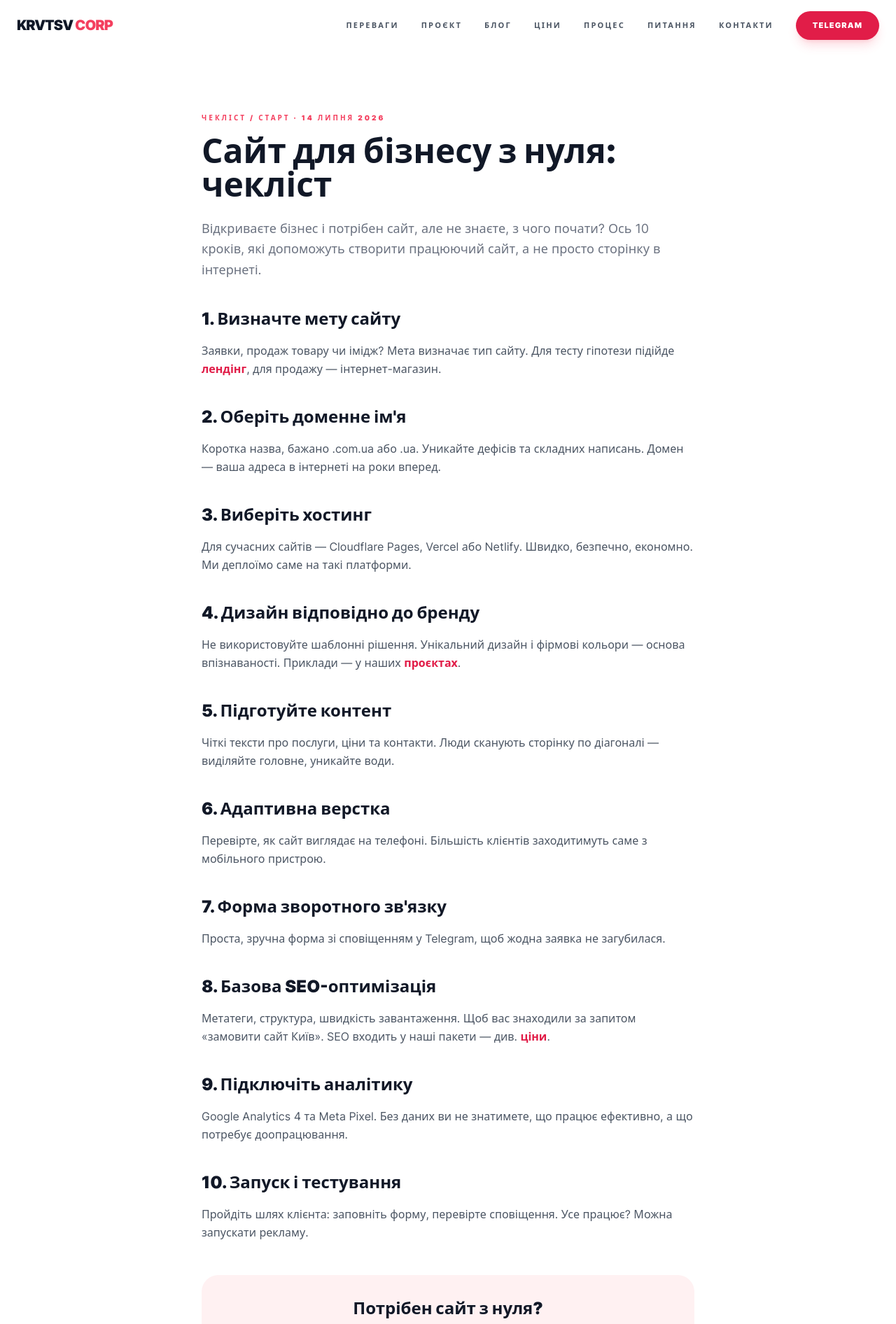
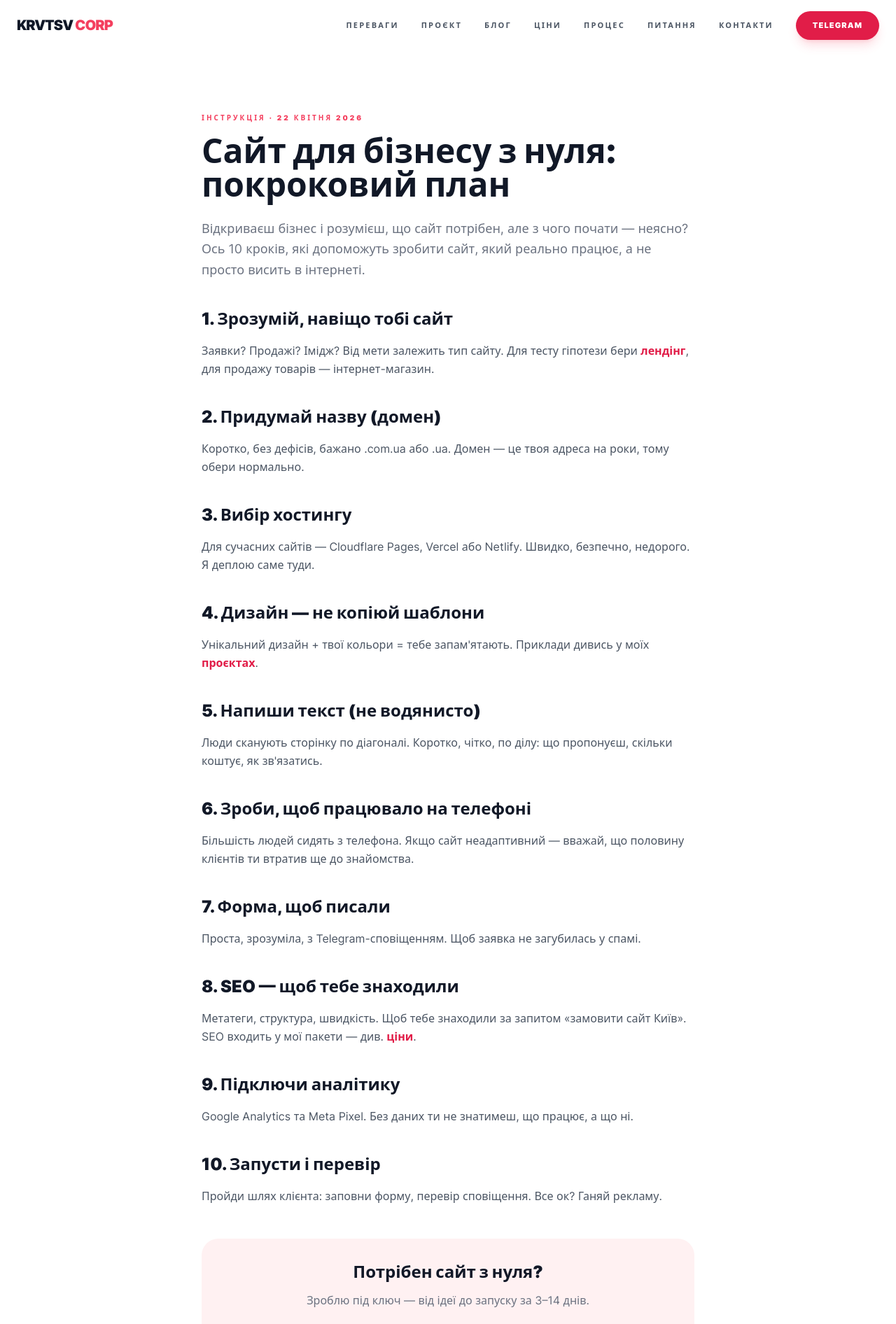
Before and after one commit to porustzi/krvtsv, a React (Vite) app in the folder project/: page /blog/site-from-scratch-checklist in a window 1280 px wide. Shown: the top 1892 px of the page at 70% size. Built offline with nearby package versions, Linux system fonts and the light colour scheme.

Commit message:
Blog: casual tone, April dates, updated sitemap

```diff
--- a/project/src/pages/BlogIndex.tsx
+++ b/project/src/pages/BlogIndex.tsx
@@ -5,35 +5,35 @@ import Footer from '../components/Footer';
 
 const posts = [
   {
-    title: 'Лендінг чи повноцінний сайт: що обрати бізнесу',
-    desc: 'Порівнюємо вартість, терміни та конверсію. Коли достатньо лендінгу, а коли потрібен повноцінний сайт або магазин.',
+    title: 'Лендінг чи сайт: шо краще для бізнесу?',
+    desc: 'Кидати гроші на лендінг чи робити повноцінний сайт? Розбираю, коли який варіант працює, а коли це просто викинуті гроші.',
     href: '/blog/landing-vs-website',
     tag: 'Вибір',
-    date: '10 липня 2026',
+    date: '10 квітня 2026',
     read: '5 хв',
   },
   {
-    title: 'Чому сайт не дає заявок і як це виправити',
-    desc: '7 причин, чого форма не працює: швидкість, довіра, адаптивність, SEO. Чекліст для самостійного аудиту.',
+    title: 'Сайт є, а заявок нема? Розбираю причини',
+    desc: '7 причин, чому твій сайт не приносить клієнтів. Від швидкості до форми заявки — що поправити, щоб пішли заявки.',
     href: '/blog/no-leads-from-site',
-    tag: 'Проблема',
-    date: '12 липня 2026',
+    tag: 'Розбір',
+    date: '16 квітня 2026',
     read: '6 хв',
   },
   {
-    title: 'Сайт для бізнесу з нуля: чекліст',
-    desc: '10 кроків від ідеї до запуску: домен, хостинг, дизайн, текст, SEO, аналітика.',
+    title: 'Сайт для бізнесу з нуля: покроковий план',
+    desc: 'Вирішив зробити сайт, але не знаєш з чого почати? 10 простих кроків — від домену до запуску. Без води.',
     href: '/blog/site-from-scratch-checklist',
     tag: 'Старт',
-    date: '14 липня 2026',
+    date: '22 квітня 2026',
     read: '7 хв',
   },
   {
-    title: 'Чому React + Vite — оптимальний вибір для сайту',
-    desc: 'Швидкість, SEO, підтримка. Порівняння з WordPress і чистим HTML. Пояснюємо на прикладах.',
+    title: 'Чому я роблю сайти на React + Vite',
+    desc: 'Чому не WordPress, не HTML, не Tilda. Пояснюю на пальцях, чому цей стек швидший, зручніший і краще для SEO.',
     href: '/blog/react-vite',
     tag: 'Гайд',
-    date: '16 липня 2026',
+    date: '28 квітня 2026',
     read: '4 хв',
   },
 ];
@@ -42,8 +42,8 @@ export default function BlogIndex() {
   return (
     <div className="min-h-screen bg-white overflow-x-hidden">
       <Seo
-        title="Блог про веб-розробку та сайти | KRVTSV CORP"
-        description="Гайди та чеклісти з веб-розробки: лендінг чи сайт, чому немає заявок, стек React+Vite, запуск сайту для бізнесу. Від веб-студії KRVTSV CORP."
+        title="Блог веб-розробника | KRVTSV CORP"
+        description="Блог про створення сайтів: лендінг чи повноцінний сайт, чому немає заявок, React+Vite vs WordPress, запуск сайту з нуля. Пишу коротко і по ділу."
         path="/blog"
         ogType="website"
       />
@@ -52,10 +52,10 @@ export default function BlogIndex() {
         <section className="pt-32 pb-16 md:pt-40 md:pb-24 max-w-7xl mx-auto px-4 sm:px-8">
           <p className="text-xs sm:text-[10px] font-black uppercase tracking-[0.3em] text-rose-500 mb-4">Блог</p>
           <h1 className="text-4xl md:text-6xl font-black leading-tight text-gray-900 mb-4 break-words">
-            Гайди та <span className="text-rose-500">чеклісти</span>
+            Блог веб-<span className="text-rose-500">розробника</span>
           </h1>
           <p className="text-gray-500 text-lg max-w-2xl mb-12">
-            Корисні матеріали про веб-розробку: як вибрати тип сайту, запустити проєкт з нуля та отримувати заявки.
+            Пишу про сайти, розробку і речі, які реально працюють. Без води, без нудьги.
           </p>
 
           <div className="grid md:grid-cols-2 gap-6">
--- a/project/src/pages/BlogReactVite.tsx
+++ b/project/src/pages/BlogReactVite.tsx
@@ -7,45 +7,45 @@ export default function BlogReactVite() {
   return (
     <div className="min-h-screen bg-white overflow-x-hidden">
       <Seo
-        title="Чому React + Vite для сайту — гайд 2026 | KRVTSV CORP"
-        description="Чому варто робити сайт на React і Vite у 2026: швидкість, SEO, підтримка. Порівняння з WordPress та чистим HTML. Гайд від веб-розробника."
+        title="Чому я роблю сайти на React + Vite, а не на WordPress | KRVTSV CORP"
+        description="Чому я використовую React + Vite для сайтів, а не WordPress або Tilda. Пояснюю переваги: швидкість, SEO, зручність. Досвід веб-розробника."
         path="/blog/react-vite"
         ogType="article"
       />
       <Header />
       <main>
         <article className="pt-32 pb-16 md:pt-40 md:pb-24 max-w-3xl mx-auto px-4 sm:px-8">
-          <p className="text-xs sm:text-[10px] font-black uppercase tracking-[0.3em] text-rose-500 mb-4">Гайд / Стек · 16 липня 2026</p>
+          <p className="text-xs sm:text-[10px] font-black uppercase tracking-[0.3em] text-rose-500 mb-4">Гайд · 28 квітня 2026</p>
           <h1 className="text-4xl md:text-5xl font-black leading-tight text-gray-900 mb-6 break-words">
-            Чому React + Vite — найкращий вибір для сайту у 2026
+            Чому я роблю сайти на React + Vite, а не на WordPress
           </h1>
           <p className="text-gray-500 text-lg leading-relaxed mb-8">
-            Обираєте стек для нового сайту? React разом із Vite дає оптимальне поєднання швидкості розробки, продуктивності та SEO. Розбираємо, чому це варіант, який варто розглянути.
+            Мені часто кажуть: «А чому не WordPress? Він же безкоштовний, там плагінів купа». Розкажу, чому я вибрав React + Vite і чому цей стек реально краще для бізнесу.
           </p>
 
-          <h2 className="text-2xl font-black text-gray-900 mt-10 mb-4">1. Швидкість завантаження</h2>
+          <h2 className="text-2xl font-black text-gray-900 mt-10 mb-4">1. Швидкість — це гроші</h2>
           <p className="text-gray-600 leading-relaxed mb-6">
-            Vite використовує нативні ES-модулі та миттєвий HMR. Фінальна збірка менша за аналогічну на Webpack, що прямо впливає на LCP та позиції в Google. Сайти на React+Vite завантажуються за 0.8–1.5 с.
+            Сайт на Vite завантажується за 0.8–1.5 секунди. WordPress з плагінами — 3–5 секунд. Кожна секунда затримки зменшує конверсію на 7%. Порахуй сам, скільки тобі коштує повільний сайт.
           </p>
 
-          <h2 className="text-2xl font-black text-gray-900 mt-10 mb-4">2. SEO та індексація</h2>
+          <h2 className="text-2xl font-black text-gray-900 mt-10 mb-4">2. SEO без головного болю</h2>
           <p className="text-gray-600 leading-relaxed mb-6">
-            React-сайти можна пререндерити (SSG/SSR) — пошуковий робот отримує готовий HTML одразу, без очікування JavaScript. Саме так працює цей сайт: контент потрапляє в індекс Google без затримок.
+            React-сайти можна пререндерити — Google отримує готовий HTML одразу, без виконання JavaScript. Цей сайт саме так і працює: контент потрапляє в індекс моментально. На WordPress для цього треба танці з бубном і платні плагіни.
           </p>
 
-          <h2 className="text-2xl font-black text-gray-900 mt-10 mb-4">3. Порівняння з WordPress</h2>
+          <h2 className="text-2xl font-black text-gray-900 mt-10 mb-4">3. WordPress vs React: чесно</h2>
           <p className="text-gray-600 leading-relaxed mb-6">
-            WordPress зручний для контенту, але повільніший і потребує постійного оновлення плагінів. React/Vite — вибір для проєктів, де важлива продуктивність: лендінги, бізнес-сайти, SaaS, інтернет-магазини.
+            WordPress — норм, якщо треба блог або простий сайт, який ти будеш сам наповнювати. Але він повільний, вимагає постійних оновлень і часто ламається від плагінів. React/Vite — для тих, кому потрібна продуктивність і надійність.
           </p>
 
-          <h2 className="text-2xl font-black text-gray-900 mt-10 mb-4">4. Коли обрати fullstack</h2>
+          <h2 className="text-2xl font-black text-gray-900 mt-10 mb-4">4. А якщо потрібен fullstack?</h2>
           <p className="text-gray-600 leading-relaxed mb-6">
-            Якщо потрібен не тільки фронтенд, а й бекенд з базою даних — перегляньте сторінку <Link to="/services/fullstack" className="text-rose-600 font-bold hover:underline">fullstack-розробки</Link>. Для магазину — <Link to="/services/ecommerce" className="text-rose-600 font-bold hover:underline">розробку інтернет-магазину</Link>.
+            Якщо тобі потрібен не тільки сайт, а й бекенд з базою даних — React + Node.js робить це в рамках одного стеку. Дивись сторінку <Link to="/services/fullstack" className="text-rose-600 font-bold hover:underline">fullstack-розробки</Link>. Для магазину — <Link to="/services/ecommerce" className="text-rose-600 font-bold hover:underline">розробка інтернет-магазину</Link>.
           </p>
 
           <div className="mt-12 bg-rose-50 rounded-3xl p-8 text-center">
             <h3 className="text-2xl font-black text-gray-900 mb-3">Потрібен сайт на React?</h3>
-            <p className="text-gray-500 mb-6">Замовте лендінг або бізнес-сайт у KRVTSV CORP.</p>
+            <p className="text-gray-500 mb-6">Замов лендінг або бізнес-сайт — обговоримо в Telegram.</p>
             <a href="https://t.me/holdingtokens" target="_blank" rel="noopener noreferrer" className="inline-flex items-center gap-2 bg-gray-900 text-white font-black uppercase tracking-widest text-sm px-8 py-5 rounded-full hover:bg-rose-600 transition-colors">
               Написати нам
             </a>
--- a/project/src/pages/BlogSiteFromScratch.tsx
+++ b/project/src/pages/BlogSiteFromScratch.tsx
@@ -7,75 +7,75 @@ export default function BlogSiteFromScratch() {
   return (
     <div className="min-h-screen bg-white overflow-x-hidden">
       <Seo
-        title="Сайт для бізнесу з нуля: чекліст 2026 | KRVTSV CORP"
-        description="Запускаєте бізнес і потрібен сайт? Чекліст з 10 пунктів: домен, хостинг, дизайн, контент, SEO, аналітика. Що треба, щоб сайт працював на продажі."
+        title="Сайт для бізнесу з нуля: покроковий план | KRVTSV CORP"
+        description="Вирішили зробити сайт для бізнесу, але не знаєте з чого почати? 10 кроків: домен, хостинг, дизайн, контент, запуск. Покрокова інструкція для новачків."
         path="/blog/site-from-scratch-checklist"
         ogType="article"
       />
       <Header />
       <main>
         <article className="pt-32 pb-16 md:pt-40 md:pb-24 max-w-3xl mx-auto px-4 sm:px-8">
-          <p className="text-xs sm:text-[10px] font-black uppercase tracking-[0.3em] text-rose-500 mb-4">Чекліст / Старт · 14 липня 2026</p>
+          <p className="text-xs sm:text-[10px] font-black uppercase tracking-[0.3em] text-rose-500 mb-4">Інструкція · 22 квітня 2026</p>
           <h1 className="text-4xl md:text-5xl font-black leading-tight text-gray-900 mb-6 break-words">
-            Сайт для бізнесу з нуля: чекліст
+            Сайт для бізнесу з нуля: покроковий план
           </h1>
           <p className="text-gray-500 text-lg leading-relaxed mb-8">
-            Відкриваєте бізнес і потрібен сайт, але не знаєте, з чого почати? Ось 10 кроків, які допоможуть створити працюючий сайт, а не просто сторінку в інтернеті.
+            Відкриваєш бізнес і розумієш, що сайт потрібен, але з чого почати — неясно? Ось 10 кроків, які допоможуть зробити сайт, який реально працює, а не просто висить в інтернеті.
           </p>
 
-          <h2 className="text-2xl font-black text-gray-900 mt-10 mb-4">1. Визначте мету сайту</h2>
+          <h2 className="text-2xl font-black text-gray-900 mt-10 mb-4">1. Зрозумій, навіщо тобі сайт</h2>
           <p className="text-gray-600 leading-relaxed mb-6">
-            Заявки, продаж товару чи імідж? Мета визначає тип сайту. Для тесту гіпотези підійде <Link to="/blog/landing-vs-website" className="text-rose-600 font-bold hover:underline">лендінг</Link>, для продажу — інтернет-магазин.
+            Заявки? Продажі? Імідж? Від мети залежить тип сайту. Для тесту гіпотези бери <Link to="/blog/landing-vs-website" className="text-rose-600 font-bold hover:underline">лендінг</Link>, для продажу товарів — інтернет-магазин.
           </p>
 
-          <h2 className="text-2xl font-black text-gray-900 mt-10 mb-4">2. Оберіть доменне ім'я</h2>
+          <h2 className="text-2xl font-black text-gray-900 mt-10 mb-4">2. Придумай назву (домен)</h2>
           <p className="text-gray-600 leading-relaxed mb-6">
-            Коротка назва, бажано .com.ua або .ua. Уникайте дефісів та складних написань. Домен — ваша адреса в інтернеті на роки вперед.
+            Коротко, без дефісів, бажано .com.ua або .ua. Домен — це твоя адреса на роки, тому обери нормально.
           </p>
 
-          <h2 className="text-2xl font-black text-gray-900 mt-10 mb-4">3. Виберіть хостинг</h2>
+          <h2 className="text-2xl font-black text-gray-900 mt-10 mb-4">3. Вибір хостингу</h2>
           <p className="text-gray-600 leading-relaxed mb-6">
-            Для сучасних сайтів — Cloudflare Pages, Vercel або Netlify. Швидко, безпечно, економно. Ми деплоїмо саме на такі платформи.
+            Для сучасних сайтів — Cloudflare Pages, Vercel або Netlify. Швидко, безпечно, недорого. Я деплою саме туди.
           </p>
 
-          <h2 className="text-2xl font-black text-gray-900 mt-10 mb-4">4. Дизайн відповідно до бренду</h2>
+          <h2 className="text-2xl font-black text-gray-900 mt-10 mb-4">4. Дизайн — не копіюй шаблони</h2>
           <p className="text-gray-600 leading-relaxed mb-6">
-            Не використовуйте шаблонні рішення. Унікальний дизайн і фірмові кольори — основа впізнаваності. Приклади — у наших <Link to="/#project" className="text-rose-600 font-bold hover:underline">проєктах</Link>.
+            Унікальний дизайн + твої кольори = тебе запам'ятають. Приклади дивись у моїх <Link to="/#project" className="text-rose-600 font-bold hover:underline">проєктах</Link>.
           </p>
 
-          <h2 className="text-2xl font-black text-gray-900 mt-10 mb-4">5. Підготуйте контент</h2>
+          <h2 className="text-2xl font-black text-gray-900 mt-10 mb-4">5. Напиши текст (не водянисто)</h2>
           <p className="text-gray-600 leading-relaxed mb-6">
-            Чіткі тексти про послуги, ціни та контакти. Люди сканують сторінку по діагоналі — виділяйте головне, уникайте води.
+            Люди сканують сторінку по діагоналі. Коротко, чітко, по ділу: що пропонуєш, скільки коштує, як зв'язатись.
           </p>
 
-          <h2 className="text-2xl font-black text-gray-900 mt-10 mb-4">6. Адаптивна верстка</h2>
+          <h2 className="text-2xl font-black text-gray-900 mt-10 mb-4">6. Зроби, щоб працювало на телефоні</h2>
           <p className="text-gray-600 leading-relaxed mb-6">
-            Перевірте, як сайт виглядає на телефоні. Більшість клієнтів заходитимуть саме з мобільного пристрою.
+            Більшість людей сидять з телефона. Якщо сайт неадаптивний — вважай, що половину клієнтів ти втратив ще до знайомства.
           </p>
 
-          <h2 className="text-2xl font-black text-gray-900 mt-10 mb-4">7. Форма зворотного зв'язку</h2>
+          <h2 className="text-2xl font-black text-gray-900 mt-10 mb-4">7. Форма, щоб писали</h2>
           <p className="text-gray-600 leading-relaxed mb-6">
-            Проста, зручна форма зі сповіщенням у Telegram, щоб жодна заявка не загубилася.
+            Проста, зрозуміла, з Telegram-сповіщенням. Щоб заявка не загубилась у спамі.
           </p>
 
-          <h2 className="text-2xl font-black text-gray-900 mt-10 mb-4">8. Базова SEO-оптимізація</h2>
+          <h2 className="text-2xl font-black text-gray-900 mt-10 mb-4">8. SEO — щоб тебе знаходили</h2>
           <p className="text-gray-600 leading-relaxed mb-6">
-            Метатеги, структура, швидкість завантаження. Щоб вас знаходили за запитом «замовити сайт Київ». SEO входить у наші пакети — див. <Link to="/#prices" className="text-rose-600 font-bold hover:underline">ціни</Link>.
+            Метатеги, структура, швидкість. Щоб тебе знаходили за запитом «замовити сайт Київ». SEO входить у мої пакети — див. <Link to="/#prices" className="text-rose-600 font-bold hover:underline">ціни</Link>.
           </p>
 
-          <h2 className="text-2xl font-black text-gray-900 mt-10 mb-4">9. Підключіть аналітику</h2>
+          <h2 className="text-2xl font-black text-gray-900 mt-10 mb-4">9. Підключи аналітику</h2>
           <p className="text-gray-600 leading-relaxed mb-6">
-            Google Analytics 4 та Meta Pixel. Без даних ви не знатимете, що працює ефективно, а що потребує доопрацювання.
+            Google Analytics та Meta Pixel. Без даних ти не знатимеш, що працює, а що ні.
           </p>
 
-          <h2 className="text-2xl font-black text-gray-900 mt-10 mb-4">10. Запуск і тестування</h2>
+          <h2 className="text-2xl font-black text-gray-900 mt-10 mb-4">10. Запусти і перевір</h2>
           <p className="text-gray-600 leading-relaxed mb-6">
-            Пройдіть шлях клієнта: заповніть форму, перевірте сповіщення. Усе працює? Можна запускати рекламу.
+            Пройди шлях клієнта: заповни форму, перевір сповіщення. Все ок? Ганяй рекламу.
           </p>
 
           <div className="mt-12 bg-rose-50 rounded-3xl p-8 text-center">
             <h3 className="text-2xl font-black text-gray-900 mb-3">Потрібен сайт з нуля?</h3>
-            <p className="text-gray-500 mb-6">Зробимо під ключ — від ідеї до запуску за 3–14 днів.</p>
+            <p className="text-gray-500 mb-6">Зроблю під ключ — від ідеї до запуску за 3–14 днів.</p>
             <a href="https://t.me/holdingtokens" target="_blank" rel="noopener noreferrer" className="inline-flex items-center gap-2 bg-gray-900 text-white font-black uppercase tracking-widest text-sm px-8 py-5 rounded-full hover:bg-rose-600 transition-colors">
               Написати нам
             </a>
```
Also changed, not shown: project/src/pages/BlogLandingVsWebsite.tsx (+15 -15 lines), project/src/pages/BlogNoLeads.tsx (+20 -20 lines), 1 other file (tests, documents, lock files or other folders).
